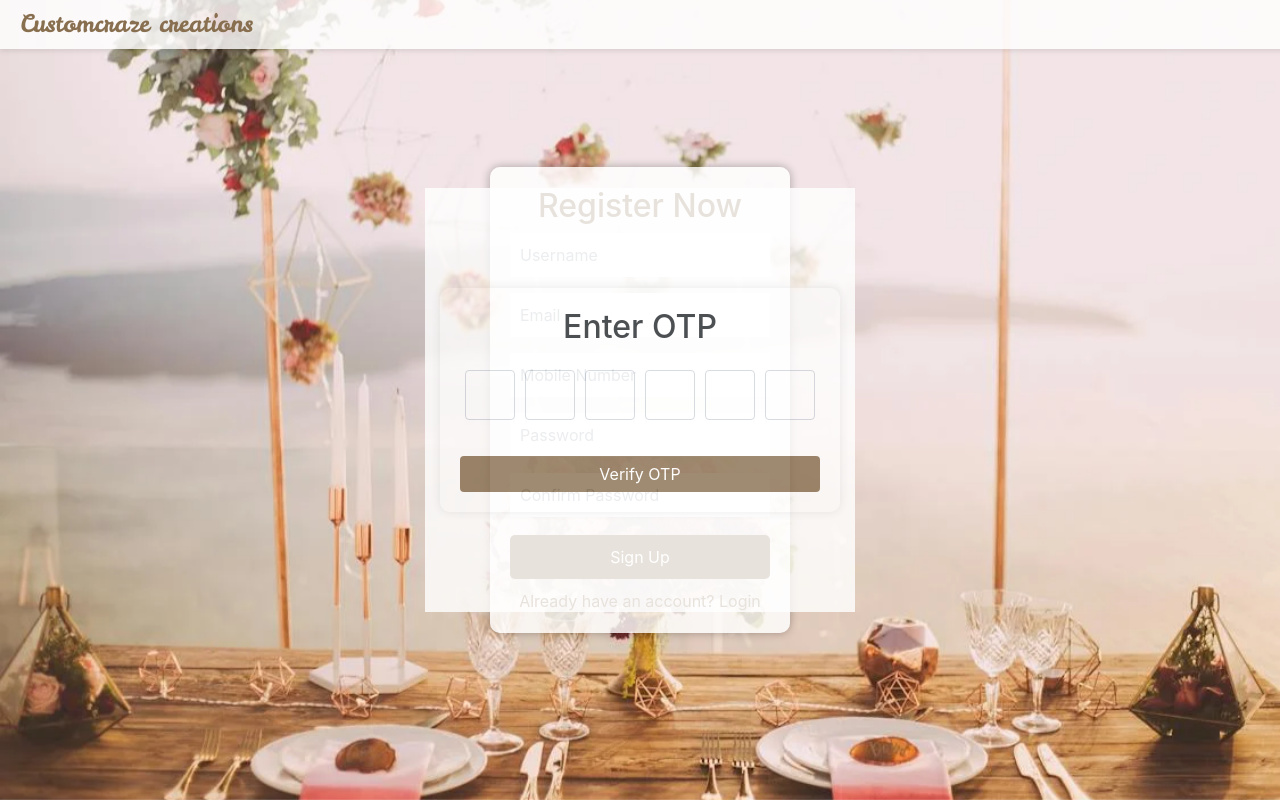
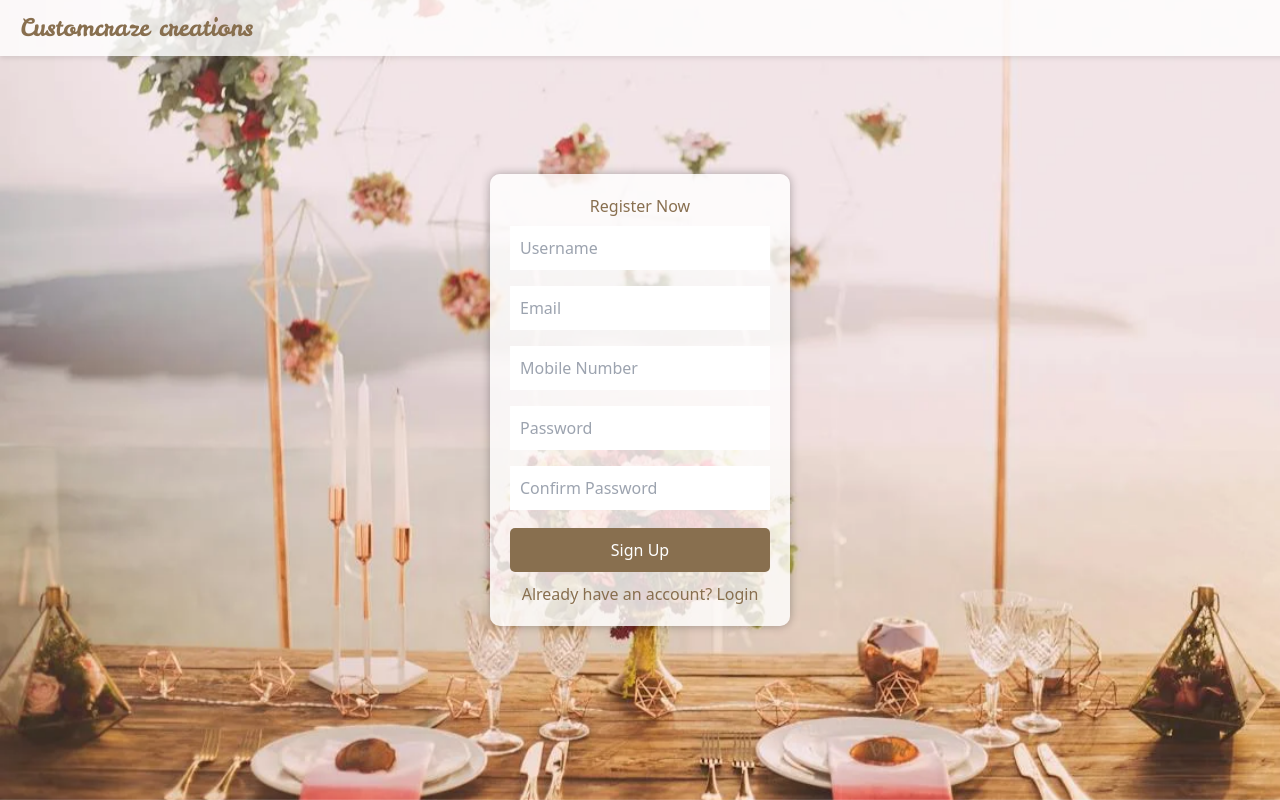
Before and after one commit to shibinshad/customized-event-planning, an Angular app: page /signup in a window 1280 px wide. Built offline with nearby package versions, Linux system fonts and the light colour scheme.

Commit message:
otp page updated

```diff
--- a/src/app/app.module.ts
+++ b/src/app/app.module.ts
@@ -6,9 +6,10 @@ import { AppComponent } from './app.component';
 import { UserModule } from './modules/user/user.module';
 import { HttpClientModule } from '@angular/common/http';
 import { RouterModule } from '@angular/router';
+import { MainhomeapgeComponent } from './mainhomeapge/mainhomeapge.component';
 
 @NgModule({
-  declarations: [AppComponent],
+  declarations: [AppComponent, MainhomeapgeComponent],
   imports: [
     BrowserModule,
     AppRoutingModule,
--- /dev/null
+++ b/src/app/mainhomeapge/mainhomeapge.component.html
@@ -0,0 +1 @@
+<p>mainhomeapge works!</p>
--- a/src/app/modules/user/components/signup/otp-verification/otp-verification.component.html
+++ b/src/app/modules/user/components/signup/otp-verification/otp-verification.component.html
@@ -1,81 +1,20 @@
-<!DOCTYPE html>
-<html lang="en">
-<head>
-  <meta charset="UTF-8">
-  <meta name="viewport" content="width=device-width, initial-scale=1.0">
-  <title>OTP Verification</title>
-  <link href="https://stackpath.bootstrapcdn.com/bootstrap/4.5.2/css/bootstrap.min.css" rel="stylesheet">
-  <style>
-    body {
-      /* background: url('your-image-url.jpg') no-repeat center center fixed; */
-      background-size: cover;
-      opacity: 0.8; /* Increased opacity level */
-    }
-    .otp-container {
-      max-width: 400px;
-      margin: 100px auto;
-      padding: 20px;
-      background-color: rgba(255, 255, 255, 0.8); /* Background with opacity */
-      border-radius: 10px;
-      box-shadow: 0 0 10px rgba(0, 0, 0, 0.1);
-    }
-    .otp-form {
-      display: flex;
-      justify-content: center;
-      align-items: center;
-      flex-wrap: wrap;
-    }
-    .otp-input {
-      width: 50px;
-      height: 50px;
-      font-size: 24px;
-      margin: 0 5px;
-      text-align: center;
-    }
-    .otp-submit {
-      margin-top: 20px;
-      background-color: #886f4f; /* Button color */
-      color: #fff; /* Text color */
-      border: none;
-    }
-    .otp-submit:hover {
-      background-color: #60492c; /* Hover color */
-    }
-    .otp-container p {
-      color: #886f4f; /* Text color for p element */
-    }
-  </style>
-</head>
-<body>
-
-  <div class="container">
-    <div class="row justify-content-center align-items-center">
-      <div class="col-md-12">
-        <div class="otp-container">
-          <h2 class="text-center mb-4">Enter OTP</h2>
-          <form class="otp-form">
-            <div class="form-group d-flex justify-content-center">
-              <input type="text" class="form-control otp-input" id="otp1" (input)="autonext($event)" >
-              <input type="text" class="form-control otp-input" id="otp2" (input)="autonext($event)" >
-              <input type="text" class="form-control otp-input" id="otp3" (input)="autonext($event)" >
-              <input type="text" class="form-control otp-input" id="otp4" (input)="autonext($event)" >
-              <input type="text" class="form-control otp-input" id="otp5" (input)="autonext($event)" >
-              <input type="text" class="form-control otp-input" id="otp6" (input)="autonext($event)" >
-            </div>
-            <button type="submit" class="btn btn-primary btn-block otp-submit">Verify OTP</button>
-          </form>
-        </div>
+<div class="container mx-auto px-4 py-10">
+  <div class="flex justify-center items-center">
+    <div class="w-full max-w-md">
+      <div class="bg-white rounded-lg shadow-md p-6 transition-transform duration-300 transform-gpu hover:-translate-y-1 otp-container">
+        <h2 class="text-center text-2xl font-bold mb-4 text-[#886f4f]">Enter OTP</h2>
+        <form class="otp-form">
+          <div class="flex justify-center mb-6">
+            <input type="text" class="form-control otp-input w-12 h-12 text-4xl border rounded-lg text-center" id="otp1" (input)="autonext($event)" >
+            <input type="text" class="form-control otp-input w-12 h-12 text-4xl border rounded-lg text-center" id="otp2" (input)="autonext($event)" >
+            <input type="text" class="form-control otp-input w-12 h-12 text-4xl border rounded-lg text-center" id="otp3" (input)="autonext($event)" >
+            <input type="text" class="form-control otp-input w-12 h-12 text-4xl border rounded-lg text-center" id="otp4" (input)="autonext($event)" >
+            <input type="text" class="form-control otp-input w-12 h-12 text-4xl border rounded-lg text-center" id="otp5" (input)="autonext($event)" >
+            <input type="text" class="form-control otp-input w-12 h-12 text-4xl border rounded-lg text-center" id="otp6" (input)="autonext($event)" >
+          </div>
+          <button type="submit" class="block w-full bg-[#886f4f] hover:bg-[#6a5232] text-white font-bold py-2 px-4 rounded">Verify OTP</button>
+        </form>
       </div>
     </div>
   </div>
-
-  <script>
-    function moveToNext(current, nextInputId) {
-      if (current.value.length >= current.maxLength) {
-        document.getElementById(nextInputId).focus();
-      }
-    }
-  </script>
-
-</body>
-</html>
+</div>
--- a/src/app/modules/user/components/signup/signup.component.html
+++ b/src/app/modules/user/components/signup/signup.component.html
@@ -1,69 +1,124 @@
 <!-- signup.component.html -->
 
-<div *ngIf="!otpComponent" class="w-screen h-screen flex justify-center items-center fixed">
-    <app-otp-verification ></app-otp-verification>
+<div
+  *ngIf="otpComponent"
+  class="w-screen h-screen flex justify-center items-center fixed"
+>
+  <app-otp-verification></app-otp-verification>
 </div>
-<nav>
-
+<nav *ngIf="hideSignup">
   <h2 class="logo">Customcraze creations</h2>
-    <p>
-        <a class="home-button" (click)="goHome()">Home</a> |
-    </p>
+  <p><a class="home-button" (click)="goHome()">Home</a> |</p>
 </nav>
 
 <div class="background-image">
   <img src="../../../../../assets/images/pexels-photo-1045541.webp" alt="" />
 </div>
 
-<div class="container">
+<div class="container" *ngIf="hideSignup">
   <div class="signup-container">
     <h2>Register Now</h2>
     <form [formGroup]="signupForm" (ngSubmit)="onSubmit()">
       <div>
         <input type="text" formControlName="username" placeholder="Username" />
-                <div *ngIf="getFormControl('username').errors && (getFormControl('username').dirty || getFormControl('username').touched)">
-                    <div *ngIf="getFormControl('username').hasError('required')">Username is required</div>
-                    <div *ngIf="getFormControl('username').hasError('pattern')">Invalid username format</div>
+        <div
+          *ngIf="
+            getFormControl('username').errors &&
+            (getFormControl('username').dirty ||
+              getFormControl('username').touched)
+          "
+        >
+          <div *ngIf="getFormControl('username').hasError('required')">
+            Username is required
+          </div>
+          <div *ngIf="getFormControl('username').hasError('pattern')">
+            Invalid username format
+          </div>
         </div>
       </div>
 
       <div>
         <input type="email" formControlName="email" placeholder="Email" />
-                <div *ngIf="getFormControl('email').errors && (getFormControl('email').dirty || getFormControl('email').touched)">
-                    <div *ngIf="getFormControl('email').hasError('required')">Email is required</div>
-                    <div *ngIf="getFormControl('email').hasError('email')">Invalid email format</div>
+        <div
+          *ngIf="
+            getFormControl('email').errors &&
+            (getFormControl('email').dirty || getFormControl('email').touched)
+          "
+        >
+          <div *ngIf="getFormControl('email').hasError('required')">
+            Email is required
           </div>
+          <div *ngIf="getFormControl('email').hasError('email')">
+            Invalid email format
           </div>
-
-
-
-<div>
-    <input type="tel" formControlName="mobileNumber" placeholder="Mobile Number" />
-       <div *ngIf="getFormControl('mobileNumber').errors && (getFormControl('mobileNumber').dirty || getFormControl('mobileNumber').touched)">
-        <div *ngIf="getFormControl('mobileNumber').hasError('required')">Mobile Number is required</div>
-        <div *ngIf="getFormControl('mobileNumber').hasError('pattern')">Invalid mobile number format</div>
-    </div>
-</div>
-
-
-
-
-            <div>
-                <input type="password" formControlName="password" placeholder="Password" />
-                <div *ngIf="getFormControl('password').errors && (getFormControl('password').dirty || getFormControl('password').touched)">
-                    <div *ngIf="getFormControl('password').hasError('required')">Password is required</div>
-                    <div *ngIf="getFormControl('password').hasError('pattern')">Invalid password format</div>
         </div>
       </div>
 
       <div>
-                <input type="password" formControlName="confirmPassword" placeholder="Confirm Password" />
-                <div *ngIf="getFormControl('confirmPassword').errors && (getFormControl('confirmPassword').dirty || getFormControl('confirmPassword').touched)">
-                  <div *ngIf="getFormControl('confirmPassword').hasError('required')">Confirm Password is required</div>
-                  <div *ngIf="getFormControl('confirmPassword').hasError('mismatch')">Passwords don't match</div>
+        <input
+          type="tel"
+          formControlName="mobileNumber"
+          placeholder="Mobile Number"
+        />
+        <div
+          *ngIf="
+            getFormControl('mobileNumber').errors &&
+            (getFormControl('mobileNumber').dirty ||
+              getFormControl('mobileNumber').touched)
+          "
+        >
+          <div *ngIf="getFormControl('mobileNumber').hasError('required')">
+            Mobile Number is required
+          </div>
+          <div *ngIf="getFormControl('mobileNumber').hasError('pattern')">
+            Invalid mobile number format
+          </div>
         </div>
       </div>
 
+      <div>
+        <input
+          type="password"
+          formControlName="password"
+          placeholder="Password"
+        />
+        <div
+          *ngIf="
+            getFormControl('password').errors &&
+            (getFormControl('password').dirty ||
+              getFormControl('password').touched)
+          "
+        >
+          <div *ngIf="getFormControl('password').hasError('required')">
+            Password is required
+          </div>
+          <div *ngIf="getFormControl('password').hasError('pattern')">
+            Invalid password format
+          </div>
+        </div>
+      </div>
+
+      <div>
+        <input
+          type="password"
+          formControlName="confirmPassword"
+          placeholder="Confirm Password"
+        />
+        <div
+          *ngIf="
+            getFormControl('confirmPassword').errors &&
+            (getFormControl('confirmPassword').dirty ||
+              getFormControl('confirmPassword').touched)
+          "
+        >
+          <div *ngIf="getFormControl('confirmPassword').hasError('required')">
+            Confirm Password is required
+          </div>
+          <div *ngIf="getFormControl('confirmPassword').hasError('mismatch')">
+            Passwords don't match
+          </div>
+        </div>
+      </div>
 
       <button type="submit" [disabled]="!signupForm.valid">Sign Up</button>
     </form>
--- a/src/app/modules/user/components/signup/signup.component.ts
+++ b/src/app/modules/user/components/signup/signup.component.ts
@@ -18,6 +18,7 @@ import { Router } from '@angular/router';
 export class SignupComponent implements OnInit {
   signupForm!: FormGroup;
   otpComponent:Boolean=false;
+  hideSignup:Boolean=true;
 
   constructor(
     private fb: FormBuilder,
@@ -86,6 +87,7 @@ export class SignupComponent implements OnInit {
           next: (response) => {
             console.log(response);
             this.otpComponent=true
+            this.hideSignup=false;
           },
           error: (error) => {
             console.error(error);
```
Also changed, not shown: src/app/mainhomeapge/mainhomeapge.component.ts (added, +10 -0 lines), src/app/mainhomeapge/mainhomeapge.component.css (added), 2 other files (tests, documents, lock files or other folders). Lines whose indentation alone changed are shown as unchanged.
